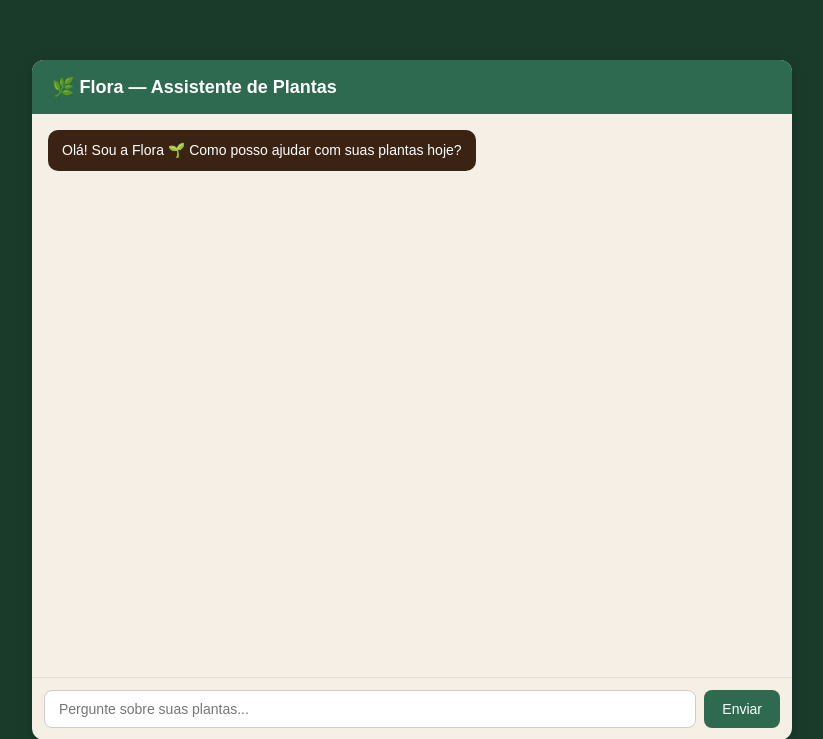
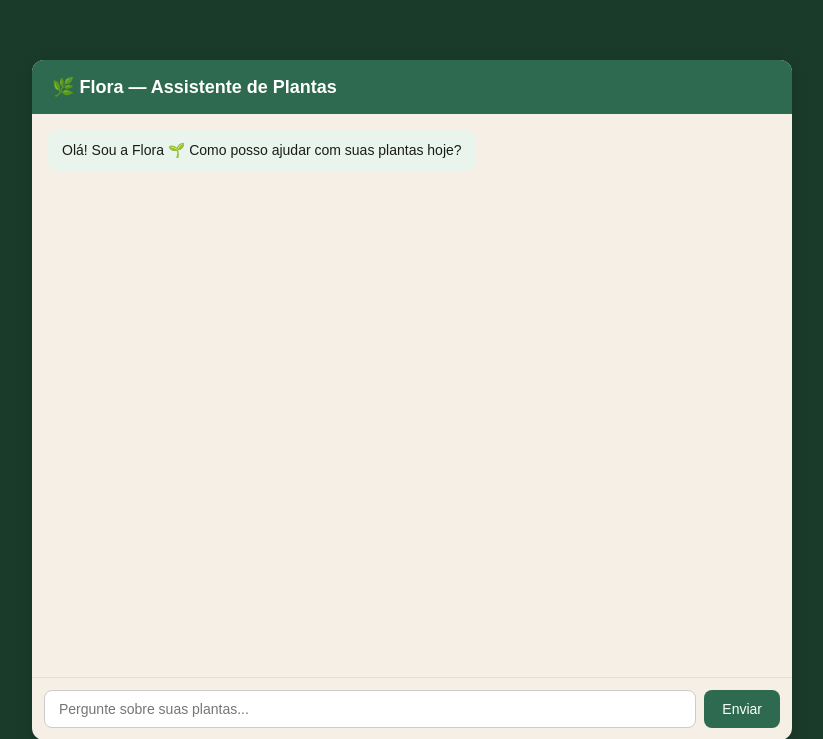
Before and after one commit to almello/plant-assistant, a Flask app: page / in a window 1280 px wide. Shown: the top 739 px of the page, without its empty margins (228-1051 px from the left). Run offline with Flask 3, Linux system fonts and the light colour scheme.

Commit message:
fix flora's response color

```diff
--- a/templates/index.html
+++ b/templates/index.html
@@ -59,19 +59,12 @@
             align-self: flex-end;
         }
 
-
-        .flora {
-            background: #3b2314;
-            color: #ffffff;
-            align-self: flex-start;
-        }
-/*
         .flora {
             background: #e9f5ec;
             color: #1b1b1b;
             align-self: flex-start;
         }
-*/
+
         .flora p { margin-bottom: 8px; }
         .flora ul, .flora ol { padding-left: 20px; margin-bottom: 8px; }
         .flora li { margin-bottom: 4px; }
```
